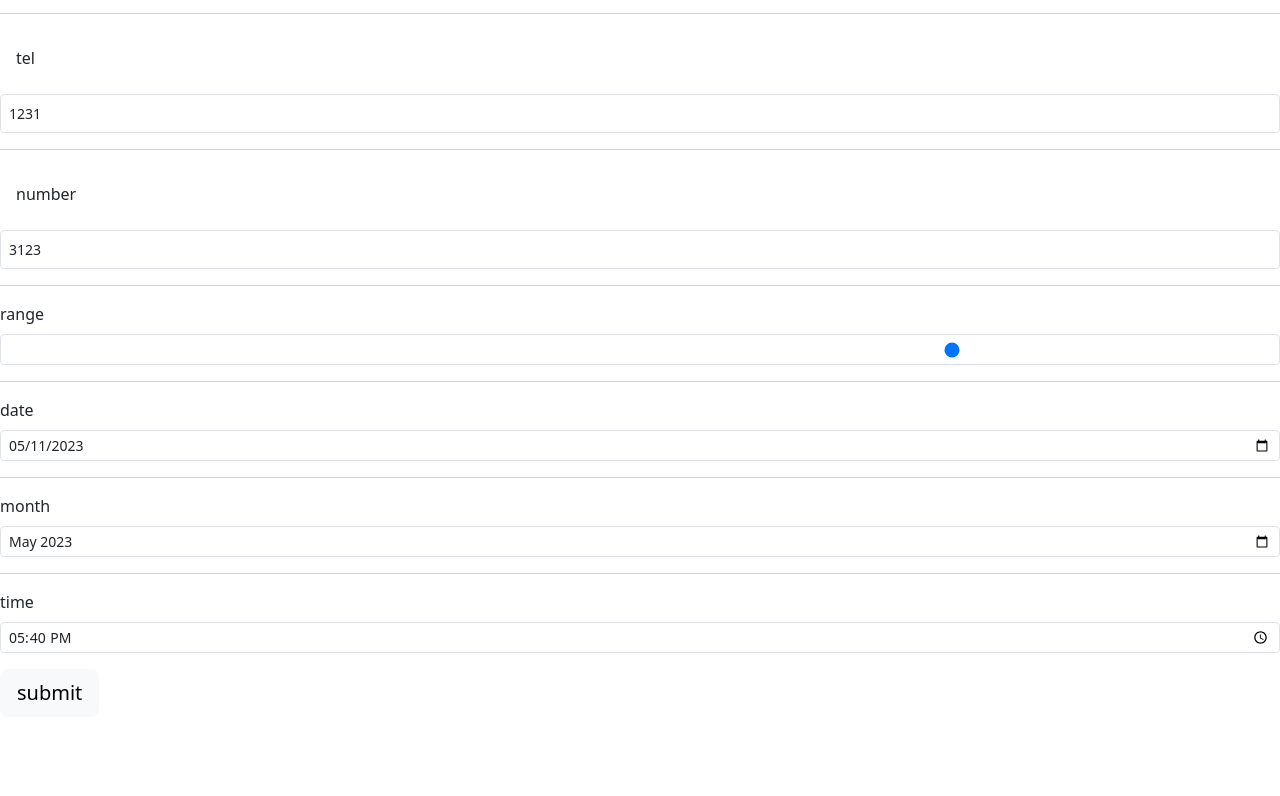
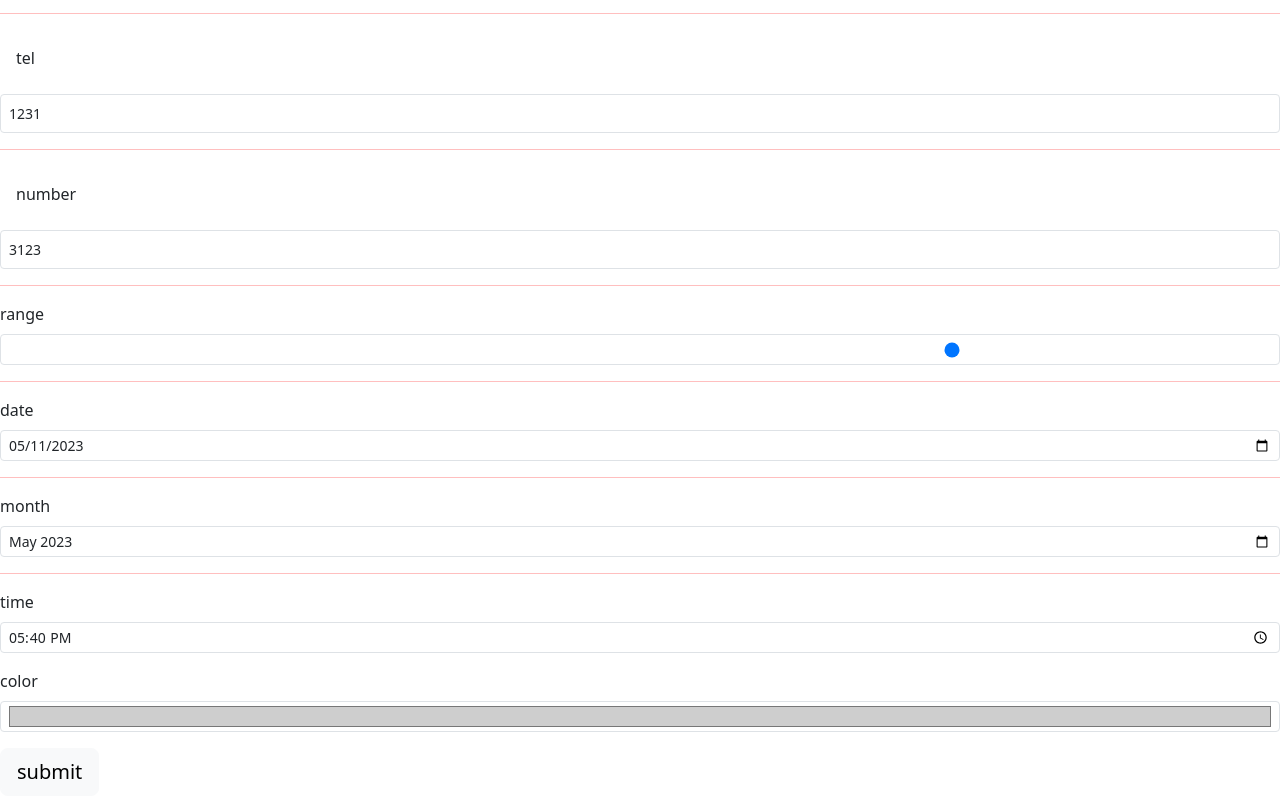
Before and after one commit to RyuGyoungBin/bootstrap, a plain HTML site: page html/02_forms/01_form.html in a window 1280 px wide. Shown: the part 411-1207 px from the top of the page. Before the commit the page ends 1128 px from the top, so only its background shows below. Drawn offline with nearby package versions, Linux system fonts and the light colour scheme.

Commit message:
input color

```diff
--- a/html/02_forms/01_form.html
+++ b/html/02_forms/01_form.html
@@ -148,6 +148,10 @@
 		  <label for="time1" class="form-label">time</label>
 		  <input class="form-control form-control-sm" id="time1" type="time" min="09:00:00" max="17:40:00">
 		</div>
+		<div class="mb-3">
+		  <label for="color1" class="form-label">color</label>
+		  <input class="form-control form-control-sm" id="color1" type="color">
+		</div>
 	</form>
 
 	<button id="btn" type="button" class="btn btn-light btn-lg">submit</button>
@@ -164,7 +168,8 @@
   			range = $("#range1"),
   			date = $("#date1"),
   			month = $("#month1"),
-  			time = $("#time1");
+  			time = $("#time1"),
+  			color = $("#color1");
 
 
   			name.val("아아아");
@@ -176,6 +181,7 @@
   			date.val("2023-05-11");
   			month.val("2023-05");
   			time.val("17:40:00");
+  			color.val("#cecece");
 
   			submitBtn.click(function(){
 
@@ -194,6 +200,7 @@
   				console.log("date : " + date.val());
   				console.log("month : " + month.val());
   				console.log("time : " + time.val());
+  				console.log("color : " + color.val());
 
   				/* alert(name.val()); */
   			});
```
